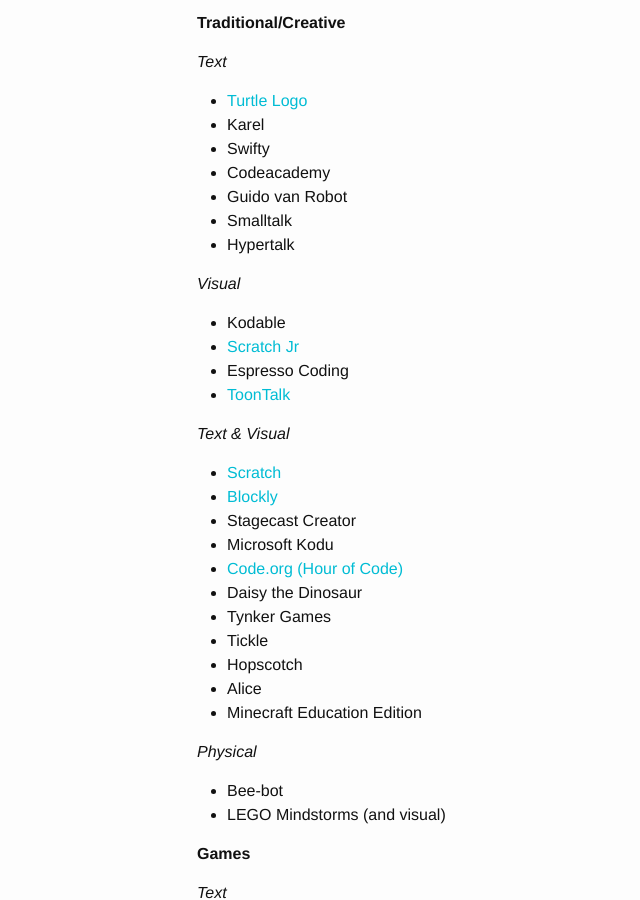
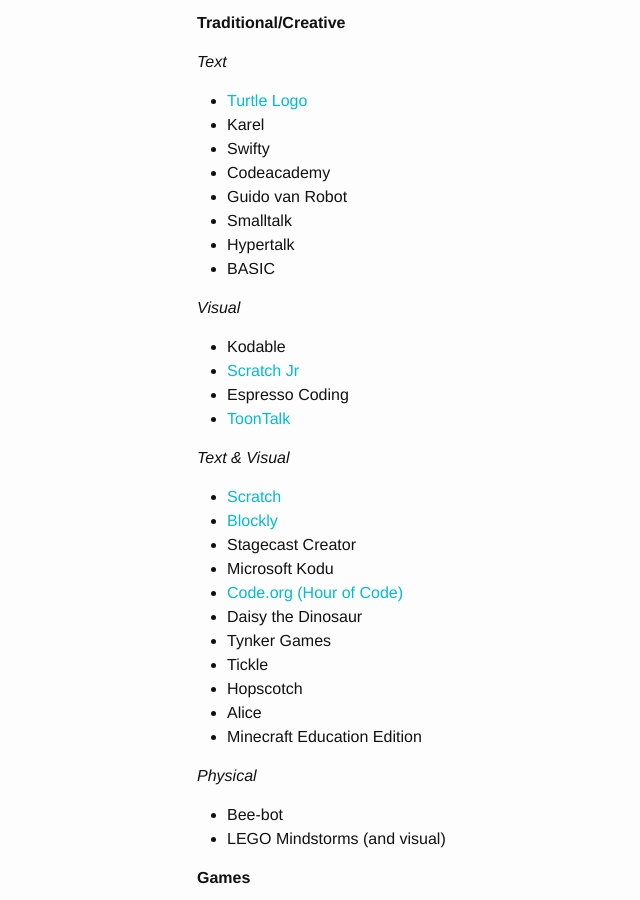
Before and after one commit to simonrose121/phd, a Jekyll site: the page built from _posts/2016-10-31-programming-environments.md, in a window 1280 px wide and 900 px high, scrolled down 313 px. Shown: the whole window, without its empty margins (73-713 px from the left). Built offline with Jekyll 4.4.1, drawn with Linux system fonts in a browser that asks for light colours.

Commit message:
Add BASIC to programming languages

```diff
--- a/_posts/2016-10-31-programming-environments.md
+++ b/_posts/2016-10-31-programming-environments.md
@@ -18,6 +18,7 @@
 - Guido van Robot
 - Smalltalk
 - Hypertalk
+- BASIC
 
 *Visual*
 
```
